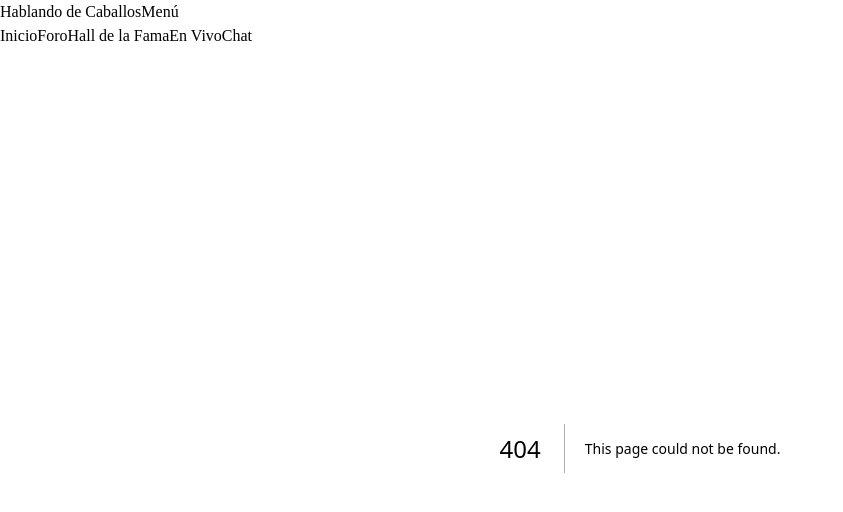
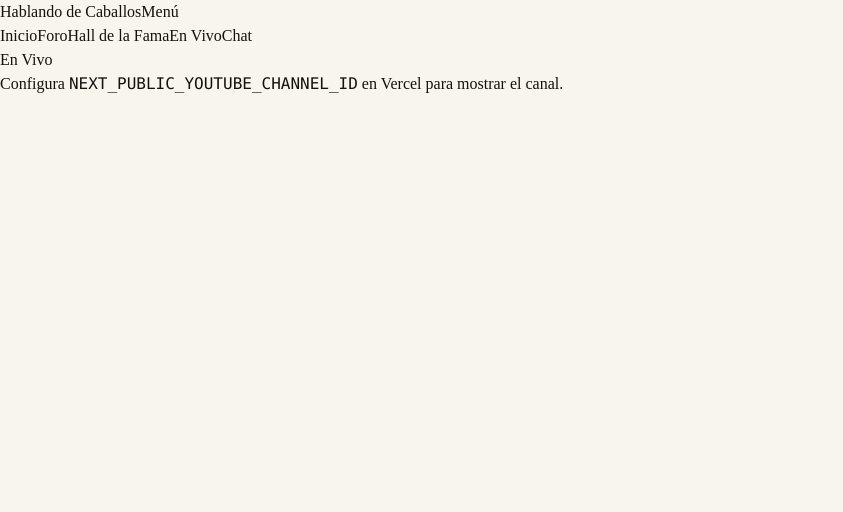
Before and after one commit to Heblemosdecaballos/foro-criollo, a Next.js app: page /en-vivo in a window 1280 px wide. Before the commit this address had no page. Shown: the top 512 px of the page, without its empty margins (0-843 px from the left). Built offline with nearby package versions, Linux system fonts and the light colour scheme.

Commit message:
Create page.tsx

```diff
--- /dev/null
+++ b/src/app/en-vivo/page.tsx
@@ -0,0 +1,11 @@
+// /src/app/en-vivo/page.tsx
+export default function EnVivoPage() {
+  return (
+    <div className="space-y-4">
+      <h1 className="text-2xl font-bold">En Vivo</h1>
+      <p className="text-sm text-[#14110F]/70">
+        Configura <code>NEXT_PUBLIC_YOUTUBE_CHANNEL_ID</code> en Vercel para mostrar el canal.
+      </p>
+    </div>
+  );
+}
```
